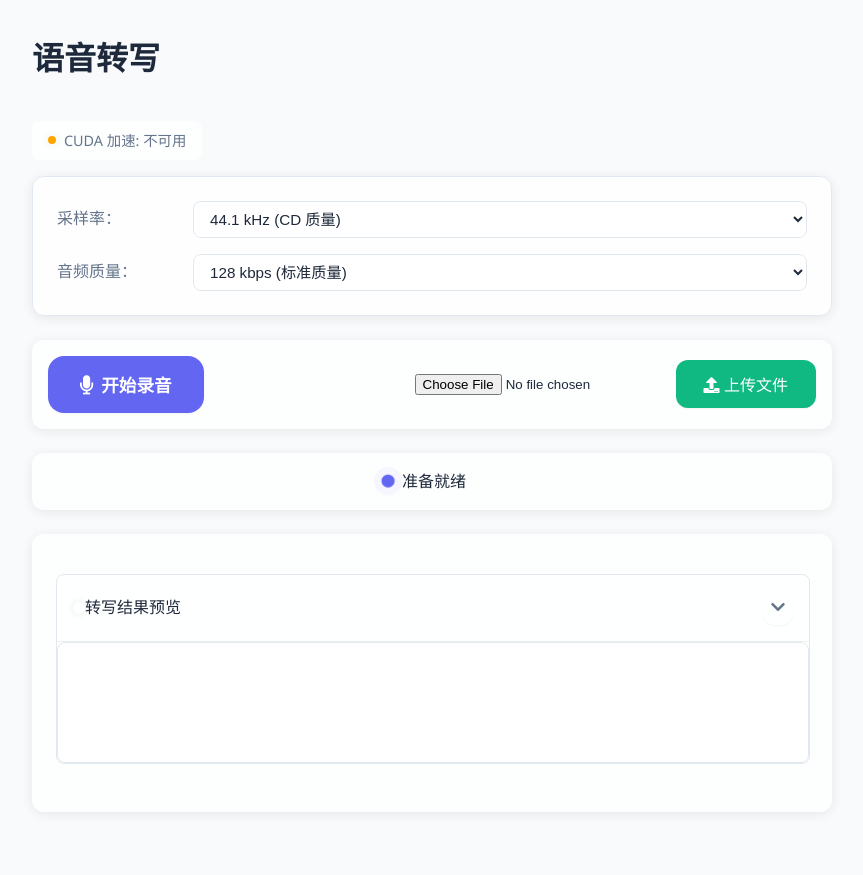
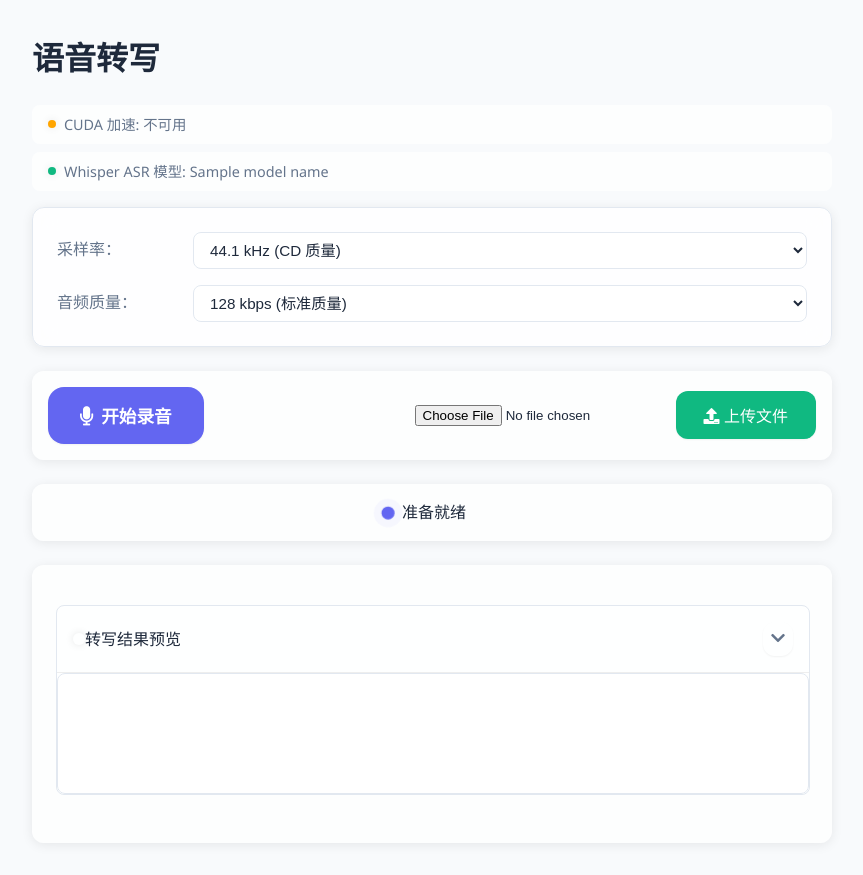
Before and after one commit to hexbee/SpeechScribe, a Flask app: template templates/index.html in a window 1280 px wide. Shown: the whole page, without its empty margins (208-1071 px from the left). Before the commit the page ends 764 px from the top, so only its background shows below. Run offline with Flask 3, Linux system fonts and the light colour scheme; the template is opened without the code that fills it: most values are stand-ins (such as "Sample title", 1, 10 or a date in 2020).

Commit message:
Add ASR Model display

```diff
--- a/app.py
+++ b/app.py
@@ -7,7 +7,8 @@ import zipfile
 from datetime import datetime
 
 app = Flask(__name__)
-model = whisper.load_model("turbo")
+MODEL_NAME = "turbo"
+model = whisper.load_model(MODEL_NAME)
 UPLOAD_FOLDER = 'recordings'
 
 # 确保上传文件夹存在
@@ -18,7 +19,8 @@ if not os.path.exists(UPLOAD_FOLDER):
 @app.route('/')
 def index():
     cuda_available = torch.cuda.is_available()
-    return render_template('index.html', cuda_available=cuda_available)
+    return render_template(
+        'index.html', cuda_available=cuda_available, model_name=MODEL_NAME)
 
 
 @app.route('/transcribe', methods=['POST'])
--- a/static/css/style.css
+++ b/static/css/style.css
@@ -653,8 +653,15 @@ button:disabled {
     box-shadow: 0 0 8px rgba(0, 0, 0, 0.1);
 }
 
-.cuda-status {
+.status-container {
+    display: flex;
+    flex-direction: column;
+    gap: 0.5rem;
     margin: 1rem 0;
+}
+
+.cuda-status,
+.model-status {
     padding: 0.5rem 1rem;
     background-color: var(--card-background);
     border-radius: 8px;
@@ -662,6 +669,14 @@ button:disabled {
     align-items: center;
     gap: 0.5rem;
     font-size: 0.9rem;
+    color: var(--text-secondary);
+}
+
+.model-status .status-indicator {
+    width: 8px;
+    height: 8px;
+    border-radius: 50%;
+    background-color: var(--success-color);
 }
 
 .cuda-status .status-indicator {
--- a/templates/index.html
+++ b/templates/index.html
@@ -12,9 +12,15 @@
 <body>
     <div class="container">
         <h1>语音转写</h1>
-        <div class="cuda-status {% if not cuda_available %}cuda-unavailable{% endif %}">
-            <span class="status-indicator"></span>
-            <span class="status-text">CUDA 加速: {{ '可用' if cuda_available else '不可用' }}</span>
+        <div class="status-container">
+            <div class="cuda-status {% if not cuda_available %}cuda-unavailable{% endif %}">
+                <span class="status-indicator"></span>
+                <span class="status-text">CUDA 加速: {{ '可用' if cuda_available else '不可用' }}</span>
+            </div>
+            <div class="model-status">
+                <span class="status-indicator"></span>
+                <span class="status-text">Whisper ASR 模型: {{ model_name }}</span>
+            </div>
         </div>
         <div class="settings">
             <div class="setting-item">
```
